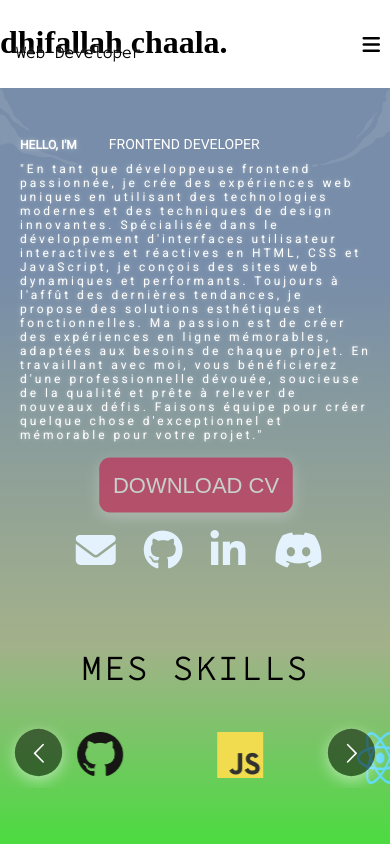
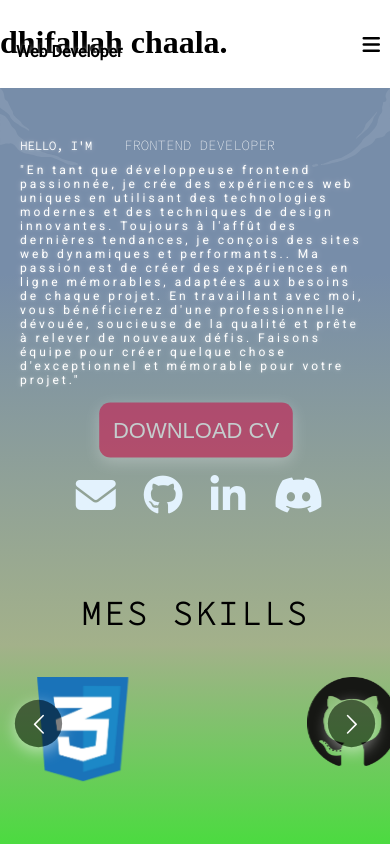
Before and after one commit to chaala90/Portfolio-Chaala, a React (Create React App) app: page / in a window 390 px wide. Shown: the top 844 px of the page. Built offline with nearby package versions, Linux system fonts and the light colour scheme; a web font is replaced by a local one.

Commit message:
responsive

```diff
--- a/src/components/Slider/Slider.jsx
+++ b/src/components/Slider/Slider.jsx
@@ -43,7 +43,7 @@ const Slider = () => {
                 max: 464,
                 min: 0,
               },
-              items: 3,
+              items: 1.5,
               partialVisibilityGutter: 30,
             },
             tablet: {
--- a/src/components/about/index.jsx
+++ b/src/components/about/index.jsx
@@ -1,7 +1,6 @@
 import './style.scss';
-import cv from "./cv Développeur Web.pdf";
+import cv from './cv Développeur Web.pdf';
 const About = () => {
-
   return (
     <>
       <div className="container">
@@ -20,7 +19,15 @@ const About = () => {
       </div>
       <p className="aboutme">
         {' '}
-        "En tant que développeuse frontend passionnée, je crée des expériences web uniques en utilisant des technologies modernes et des techniques de design innovantes. Spécialisée dans le développement d'interfaces utilisateur interactives et réactives en HTML, CSS et JavaScript, je conçois des sites web dynamiques et performants. Toujours à l'affût des dernières tendances, je propose des solutions esthétiques et fonctionnelles. Ma passion est de créer des expériences en ligne mémorables, adaptées aux besoins de chaque projet. En travaillant avec moi, vous bénéficierez d'une professionnelle dévouée, soucieuse de la qualité et prête à relever de nouveaux défis. Faisons équipe pour créer quelque chose d'exceptionnel et mémorable pour votre projet."
+        "En tant que développeuse frontend passionnée, je crée des expériences
+        web uniques en utilisant des technologies modernes et des techniques de
+        design innovantes. Toujours à l'affût des dernières tendances, je
+        conçois des sites web dynamiques et performants.. Ma passion est de
+        créer des expériences en ligne mémorables, adaptées aux besoins de
+        chaque projet. En travaillant avec moi, vous bénéficierez d'une
+        professionnelle dévouée, soucieuse de la qualité et prête à relever de
+        nouveaux défis. Faisons équipe pour créer quelque chose d'exceptionnel
+        et mémorable pour votre projet."
       </p>
       <div className="rowabout">
         <a href={cv} target="_blank" rel="noreferrer">
--- a/src/components/about/style.scss
+++ b/src/components/about/style.scss
@@ -4,14 +4,12 @@ $transition-bezier: cubic-bezier(0.5, 0.075, 0.25, 0.95);
   position: relative;
   color: #1d3557;
   width: 90%;
-  font-weight: bold;
   bottom: 42em;
   left: 3em;
   font-size: 1.25em;
-  font-family: 'Roboto', sans-serif;
-  font-weight: 100;
   @include mobile-only {
     color: #fff;
+    font-weight: 100;
     margin-left: -2em;
     width: 90%;
   }
@@ -22,6 +20,11 @@ p {
     0 0 3px rgba(255, 255, 255, 0.3);
   @include mobile-only {
     font-size: 0.6em;
+  }
+}
+p {
+  @include mobile-only {
+    font-family: 'Roboto', sans-serif;
   }
 }
 .container {
```
